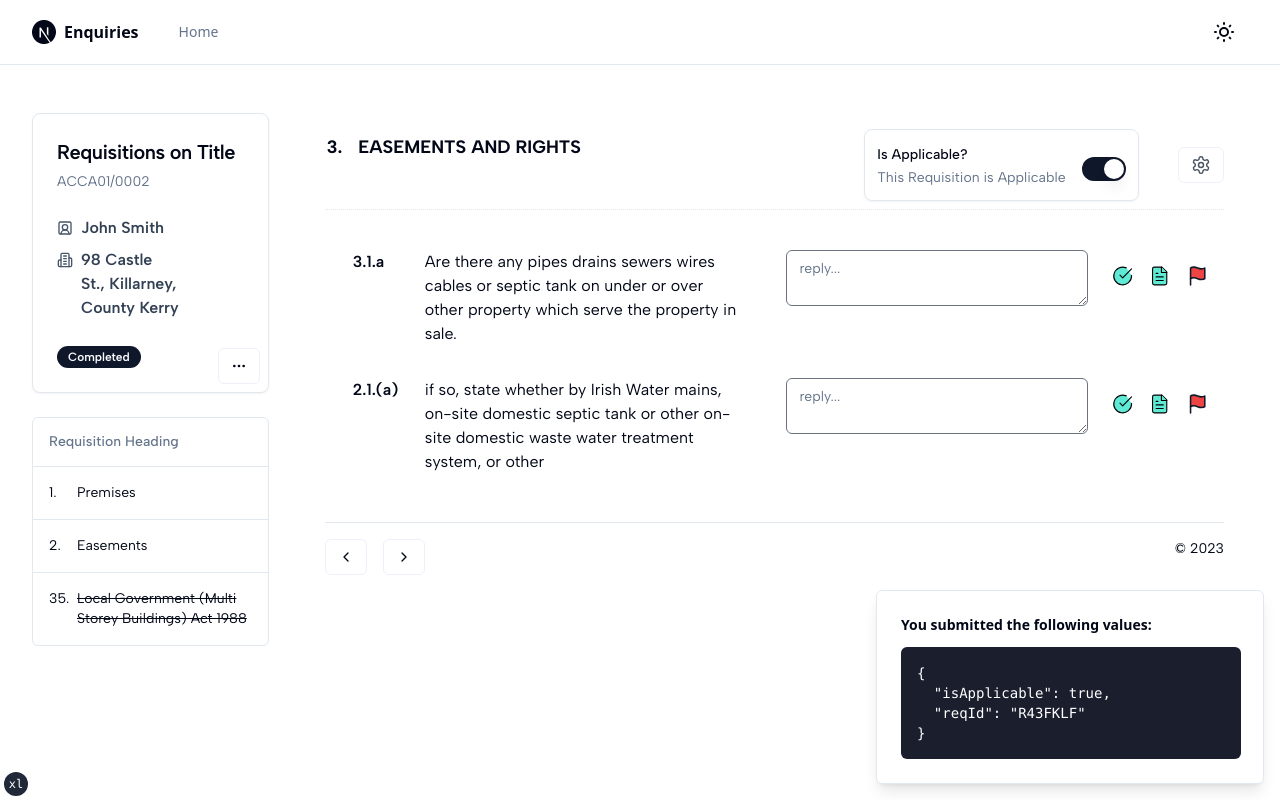
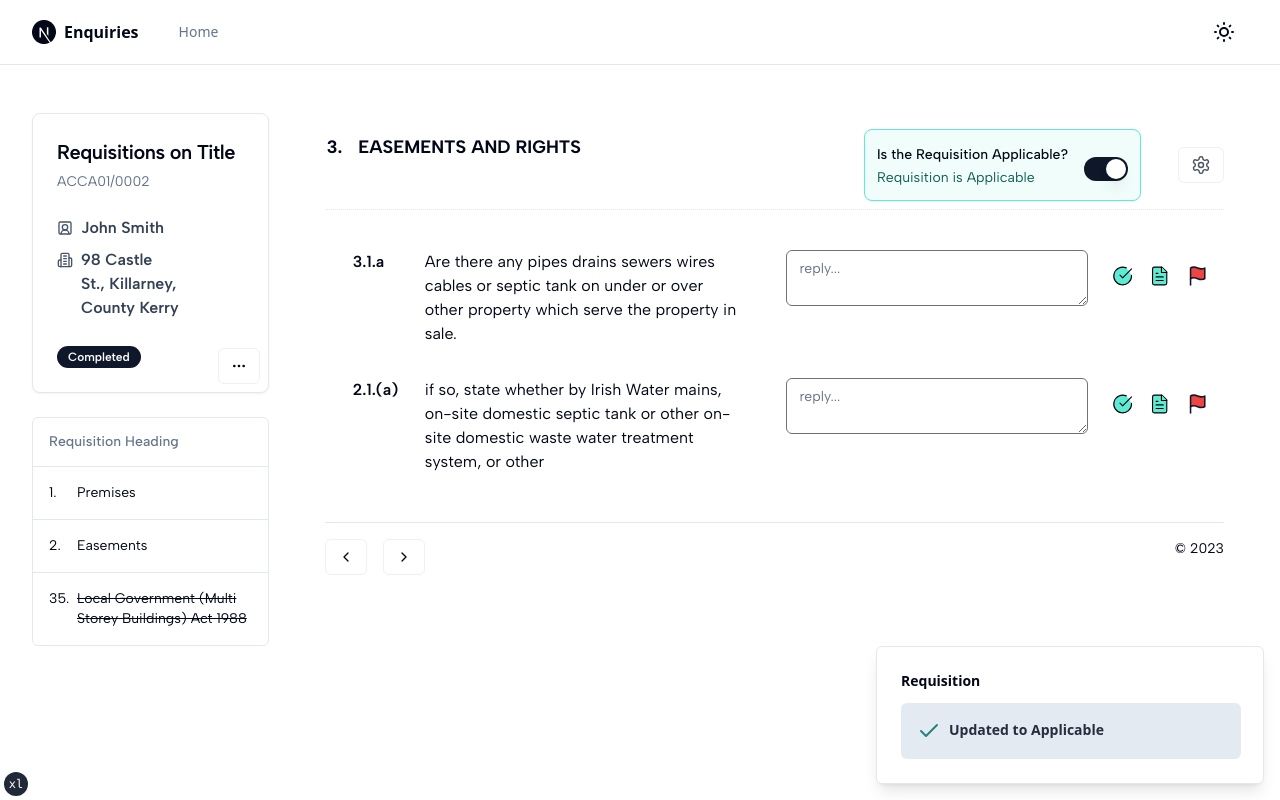
Before and after one commit to kanejoe/enquiries, a Next.js app: page /atomic_requisition in a window 1280 px wide. Both pictures are taken after a click on the switch 1103 px from the left and 169 px from the top of the page. Built offline with nearby package versions, Linux system fonts and the light colour scheme.

Commit message:
updating is applicable

```diff
--- a/app/atomic_requisition/IsApplicableSwitch.tsx
+++ b/app/atomic_requisition/IsApplicableSwitch.tsx
@@ -1,9 +1,11 @@
 "use client"
 
 import { zodResolver } from "@hookform/resolvers/zod"
+import { Check } from "lucide-react"
 import { useForm } from "react-hook-form"
 import * as z from "zod"
 
+import { cn } from "@/lib/utils"
 import {
   Form,
   FormControl,
@@ -42,29 +44,53 @@ export function IsApplicableSwitchForm() {
   function onSubmit(data: z.infer<typeof FormSchema>) {
     updateIsApplicable(data.isApplicable)
     toast({
-      title: "You submitted the following values:",
+      title: "Requisition",
       description: (
-        <pre className="mt-2 w-[340px] rounded-md bg-slate-950 p-4">
-          <code className="text-white">{JSON.stringify(data, null, 2)}</code>
-        </pre>
+        <div className="mt-2 w-[340px] rounded-md bg-slate-200 p-4">
+          <div className="font-semibold text-slate-900">
+            <Check className="mr-2 inline-flex font-bold text-teal-700" />
+            Updated to {data.isApplicable ? " Applicable" : " Not Applicable"}
+          </div>
+        </div>
       ),
     })
   }
 
+  const descriptionCSS = cn(
+    "",
+    { "text-teal-800": isApplicable },
+    { "text-red-800": !isApplicable }
+  )
+
+  const isApplicableBgCSS = cn(
+    "rounded-lg",
+    { "bg-teal-50": isApplicable },
+    { "bg-red-50": !isApplicable }
+  )
+
   return (
     <Form {...form}>
       <form onSubmit={form.handleSubmit(onSubmit)}>
-        <div className="flex flex-row-reverse items-center space-x-2 lg:flex-row">
+        <div
+          className={`flex flex-row-reverse items-center space-x-2 lg:flex-row`}
+        >
+          <div className={isApplicableBgCSS}>
             <FormField
               control={form.control}
               name="isApplicable"
               render={({ field }) => {
                 return (
-                <FormItem className="flex flex-row items-center justify-between rounded-lg border p-3 shadow-sm">
+                  <FormItem
+                    className={`flex flex-row items-center justify-between rounded-lg border ${
+                      isApplicable ? "border-teal-300" : "border-red-300"
+                    } p-3 shadow-sm`}
+                  >
                     <div className="mr-4 space-y-0.5">
-                    <FormLabel>Is Applicable?</FormLabel>
-                    <FormDescription>
-                      This Requisition is Applicable
+                      <FormLabel>Is the Requisition Applicable?</FormLabel>
+                      <FormDescription className={descriptionCSS}>
+                        {isApplicable
+                          ? "Requisition is Applicable"
+                          : "Not Applicable in its entirety"}
                       </FormDescription>
                     </div>
                     <FormControl>
@@ -94,6 +120,7 @@ export function IsApplicableSwitchForm() {
               }}
             ></FormField>
           </div>
+        </div>
       </form>
     </Form>
   )
--- a/app/atomic_requisition/page.tsx
+++ b/app/atomic_requisition/page.tsx
@@ -70,11 +70,11 @@ function AtomicRequisitionHeading({
             <div className="text-lg font-bold uppercase">{query}</div>
           </div>
         </div>
-        <div className="flex basis-2/5 justify-between border-0">
+        <div className="flex flex-initial justify-between lg:min-w-[360px]">
           <div className="mr-2 flex place-content-end place-items-center pr-2">
             <IsApplicableSwitchForm />
           </div>
-          <div className="flex place-items-center justify-center border-0">
+          <div className="flex flex-none place-items-center justify-center border-0">
             <DropdownMenuOpts />
           </div>
         </div>
@@ -172,7 +172,7 @@ function SectionContainer({ isApplicable }: { isApplicable: boolean }) {
   const fieldsetCSS = cn(
     "group transition delay-200",
     { "opacity-100": isApplicable },
-    { "opacity-50": !isApplicable }
+    { "opacity-50 bg-slate-50": !isApplicable }
   )
   return (
     <section className="">
```
Lines whose indentation alone changed are shown as unchanged.
